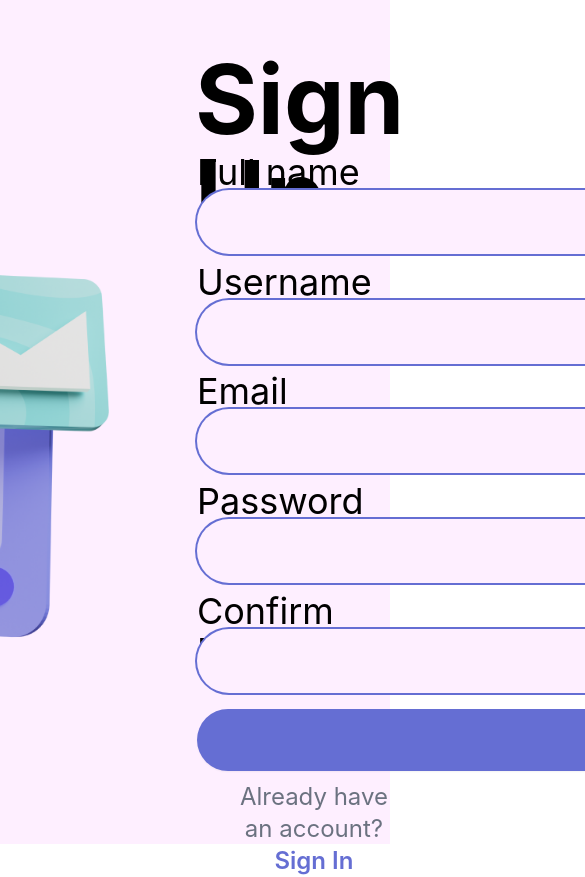
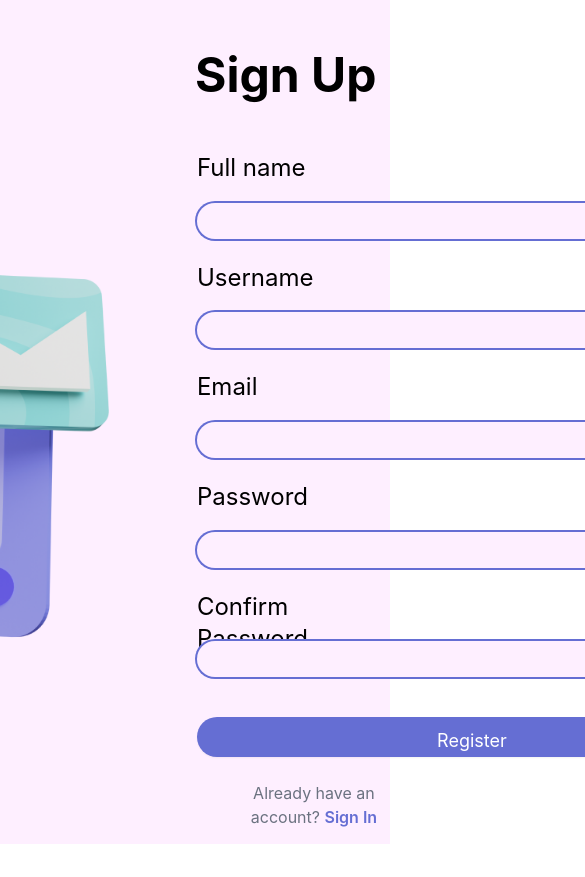
Before and after one commit to juanjonathan67/Lexia, a React (Vite) app in the folder front-end/: page /register in a window 390 px wide. Shown: the top 877 px of the page, 585 px wide, since content can reach past the window. After the commit the page ends 844 px from the top, so only its background shows below. Built offline with nearby package versions, Linux system fonts and the light colour scheme.

Commit message:
Update FE Register

```diff
--- a/front-end/src/register/Register.tsx
+++ b/front-end/src/register/Register.tsx
@@ -7,98 +7,98 @@ function Register() {
     <div className="h-screen flex items-center justify-center relative">
       <img src={registerImage} alt="Login" className="w-screen h-full object-cover" />
       <div className="absolute top-[6%] left-[50%] flex justify-left ">
-        <label className="text-black text-8xl" style={{ fontFamily: 'Inter, sans-serif', fontWeight: 'bolder'}}>
+        <label className="text-black text-5xl" style={{ fontFamily: 'Inter, sans-serif', fontWeight: 'bolder'}}>
           Sign Up
         </label>
       </div>
       <form>
         <div className="absolute top-[18%] left-[50.5%] flex justify-left ">
-            <label className="text-black text-4xl" style={{ fontFamily: 'Inter, sans-serif', fontWeight: "normal"}}>
+            <label className="text-black text-2xl" style={{ fontFamily: 'Inter, sans-serif', fontWeight: "normal"}}>
               Full name
             </label>
           </div>
-          <div className="absolute top-[22.5%] left-[50.5%] w-200 flex justify-left ">
+          <div className="absolute top-[24%] left-[50.5%] w-200 flex justify-left ">
             <input
               id="fullname"
               name="fullname"
               type="text"
-              style={{ width: "900px"}}
+              style={{ width: "550px"}}
               required
-              className="block bg-purple-primary text-purple-dark text-3xl pl-3 h-16 rounded-full py-1.5 ring-purple-dark ring-2 sm:leading-6"
+              className="block bg-purple-primary text-purple-dark text-xl pl-3 h-9 rounded-full py-1.5 ring-purple-dark ring-2 sm:leading-6"
               />
           </div>
           <div className="absolute top-[31%] left-[50.5%] flex justify-left ">
-            <label className="text-black text-4xl" style={{ fontFamily: 'Inter, sans-serif', fontWeight: "normal"}}>
+            <label className="text-black text-2xl" style={{ fontFamily: 'Inter, sans-serif', fontWeight: "normal"}}>
               Username
             </label>
           </div>
-          <div className="absolute top-[35.5%] left-[50.5%] w-200 flex justify-left ">
+          <div className="absolute top-[37%] left-[50.5%] w-200 flex justify-left ">
             <input
               id="username"
               name="username"
               type="text"
-              style={{ width: "900px"}}
+              style={{ width: "550px"}}
               required
-              className="block bg-purple-primary text-purple-dark text-3xl pl-3 h-16 rounded-full py-1.5 ring-purple-dark ring-2 sm:leading-6"
+              className="block bg-purple-primary text-purple-dark text-xl pl-3 h-9 rounded-full py-1.5 ring-purple-dark ring-2 sm:leading-6"
               />
           </div>
           <div className="absolute top-[44%] left-[50.5%] flex justify-left ">
-            <label className="text-black text-4xl" style={{ fontFamily: 'Inter, sans-serif', fontWeight: "normal"}}>
+            <label className="text-black text-2xl" style={{ fontFamily: 'Inter, sans-serif', fontWeight: "normal"}}>
               Email
             </label>
           </div>
-          <div className="absolute top-[48.5%] left-[50.5%] w-200 flex justify-left ">
+          <div className="absolute top-[50%] left-[50.5%] w-200 flex justify-left ">
             <input
               id="email"
               name="email"
               type="email"
               autoComplete="email"
-              style={{ width: "900px"}}
+              style={{ width: "550px"}}
               required
-              className="block bg-purple-primary text-purple-dark text-3xl pl-3 h-16 rounded-full py-1.5 ring-purple-dark ring-2 sm:leading-6"
+              className="block bg-purple-primary text-purple-dark text-xl pl-3 h-9 rounded-full py-1.5 ring-purple-dark ring-2 sm:leading-6"
               />
           </div>
           <div className="absolute top-[57%] left-[50.5%] flex justify-left ">
-            <label className="text-black text-4xl" style={{ fontFamily: 'Inter, sans-serif', fontWeight: "normal"}}>
+            <label className="text-black text-2xl" style={{ fontFamily: 'Inter, sans-serif', fontWeight: "normal"}}>
               Password
             </label>
           </div>
-          <div className="absolute top-[61.5%] left-[50.5%] w-200 flex justify-left ">
+          <div className="absolute top-[63%] left-[50.5%] w-200 flex justify-left ">
             <input
               id="password"
               name="password"
               type="password"
-              style={{ width: "900px"}}
+              style={{ width: "550px"}}
               required
-              className="block bg-purple-primary text-purple-dark text-3xl pl-3 h-16 rounded-full py-1.5 ring-purple-dark ring-2 sm:leading-6"
+              className="block bg-purple-primary text-purple-dark text-xl pl-3 h-9 rounded-full py-1.5 ring-purple-dark ring-2 sm:leading-6"
               />
           </div>
           <div className="absolute top-[70%] left-[50.5%] flex justify-left ">
-            <label className="text-black text-4xl" style={{ fontFamily: 'Inter, sans-serif', fontWeight: "normal"}}>
+            <label className="text-black text-2xl" style={{ fontFamily: 'Inter, sans-serif', fontWeight: "normal"}}>
               Confirm Password
             </label>
           </div>
-          <div className="absolute top-[74.5%] left-[50.5%] w-200 flex justify-left ">
+          <div className="absolute top-[76%] left-[50.5%] w-200 flex justify-left ">
             <input
               id="password"
               name="password"
               type="password"
-              style={{ width: "900px"}}
+              style={{ width: "550px"}}
               required
-              className="block bg-purple-primary text-purple-dark text-3xl pl-3 h-16 rounded-full py-1.5 ring-purple-dark ring-2 sm:leading-6"
+              className="block bg-purple-primary text-purple-dark text-3xl pl-3 h-9 rounded-full py-1.5 ring-purple-dark ring-2 sm:leading-6"
               />
           </div>
-          <div className="absolute top-[84%] left-[50.5%] flex justify-left">
+          <div className="absolute top-[85%] left-[50.5%] flex justify-left">
             <button
               type="submit"
-              style={{ width: "900px" , fontFamily: 'Inter, sans-serif', fontWeight: 'normal' }}
-              className="text-3xl h-30 rounded-full bg-purple-dark font-semibold leading-6  text-white shadow-sm hover:bg-indigo-500 focus-visible:outline focus-visible:outline-2 focus-visible:outline-offset-2 focus-visible:outline-indigo-600">
+              style={{ width: "550px" , fontFamily: 'Inter, sans-serif', fontWeight: 'normal' }}
+              className="text-lg text-center h-10 rounded-full bg-purple-dark font-semibold leading-6  text-white shadow-sm hover:bg-indigo-500 focus-visible:outline focus-visible:outline-2 focus-visible:outline-offset-2 focus-visible:outline-indigo-600">
               Register
             </button>
           </div>
         </form>
         <div className="absolute top-[92.5%] left-[61%] flex justify-left ">
-        <p className="text-center text-2xl text-gray-500" style={{ fontFamily: 'Inter, sans-serif', fontWeight: "normal"}}>
+        <p className="text-center text-md text-gray-500" style={{ fontFamily: 'Inter, sans-serif', fontWeight: "normal"}}>
         Already have an account?{' '}
           <a href="#" className="font-semibold leading-6 text-purple-dark hover:text-indigo-500">
             Sign In
```
